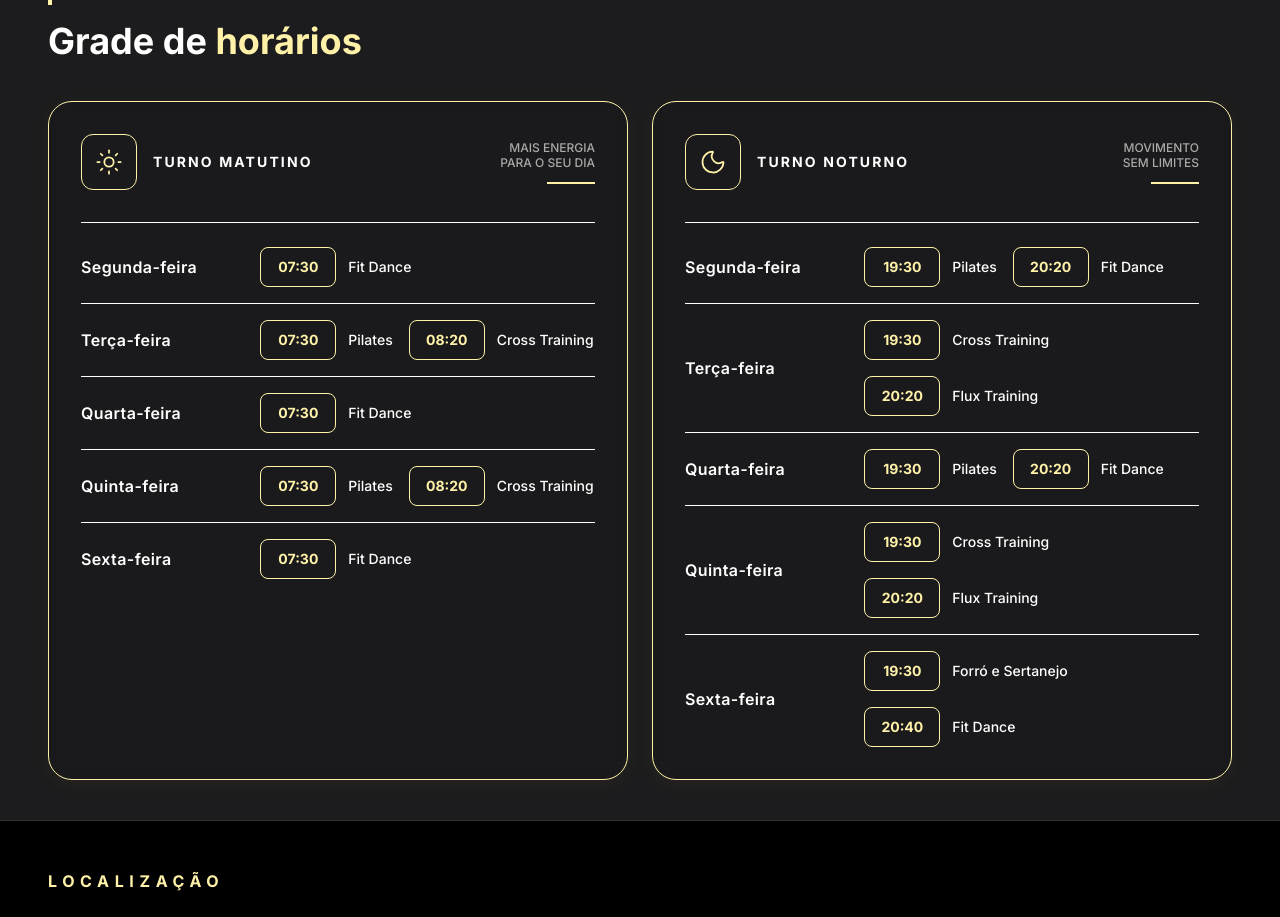
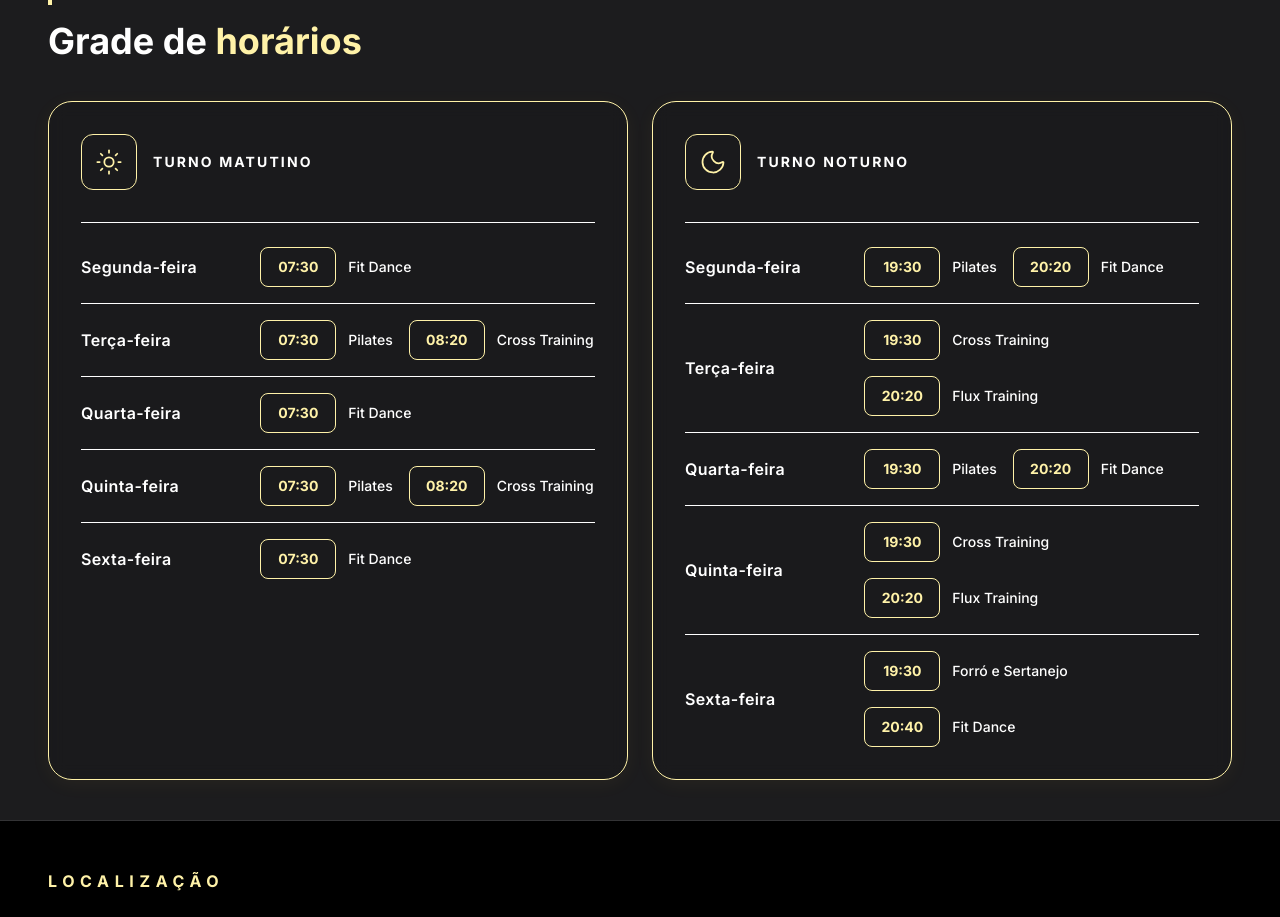
Before and after one commit to claraca2020-cell/saude-fit-gym, a React (Vite) app: page / in a window 1280 px wide. Shown: the part 4505-5422 px from the top of the page. Built offline with nearby package versions, Linux system fonts and the light colour scheme.

Commit message:
GroupClasses: remove tagline text and yellow underline from card headers
- Removed decorative taglines (Mais Energia Para o Seu Dia / Movimento Sem Limites)
- Removed yellow underline from card headers
- Simplified card header to show only icon and turn title
- Cleaner, more focused design

```diff
--- a/src/components/GroupClasses.tsx
+++ b/src/components/GroupClasses.tsx
@@ -130,22 +130,14 @@ export function GroupClasses() {
                   }}
                 >
                   {/* Card Header */}
-                  <div className="flex items-center justify-between mb-8">
-                    <div className="flex items-center gap-4">
-                      <div className="w-14 h-14 rounded-xl bg-transparent border border-[var(--color-accent)] border-opacity-30 flex items-center justify-center">
-                        <Icon className="w-7 h-7 text-[var(--color-accent)]" strokeWidth={1.5} />
-                      </div>
-                      <div>
-                        <p className="text-sm font-bold uppercase tracking-[0.15em] text-white">
-                          Turno {turno}
-                        </p>
-                      </div>
+                  <div className="flex items-center gap-4 mb-8">
+                    <div className="w-14 h-14 rounded-xl bg-transparent border border-[var(--color-accent)] border-opacity-30 flex items-center justify-center">
+                      <Icon className="w-7 h-7 text-[var(--color-accent)]" strokeWidth={1.5} />
                     </div>
-                    <div className="text-right">
-                      <p className="text-xs leading-tight text-[var(--color-text-muted)] font-medium whitespace-pre-line">
-                        {tagline}
+                    <div>
+                      <p className="text-sm font-bold uppercase tracking-[0.15em] text-white">
+                        Turno {turno}
                       </p>
-                      <div className="w-12 h-0.5 bg-[var(--color-accent)] mt-3 ml-auto" />
                     </div>
                   </div>
 
```
